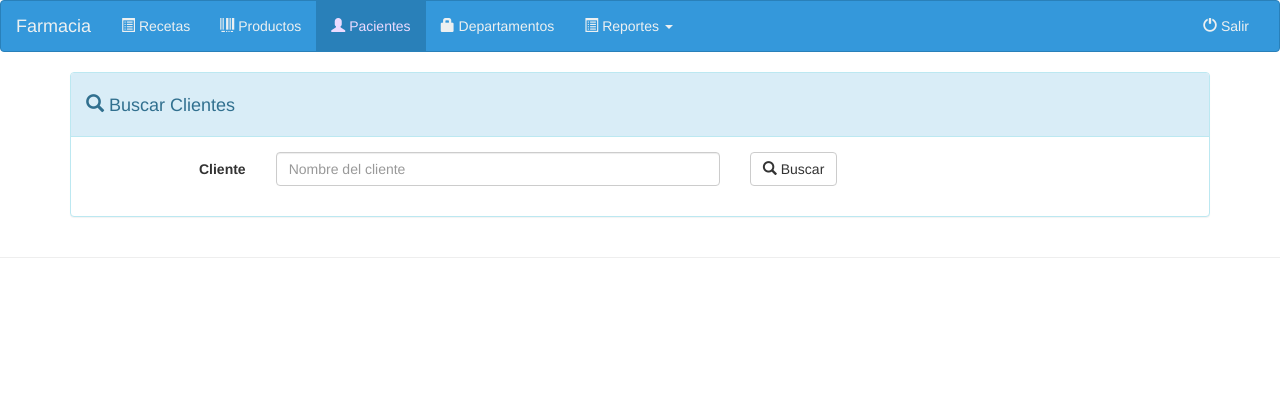
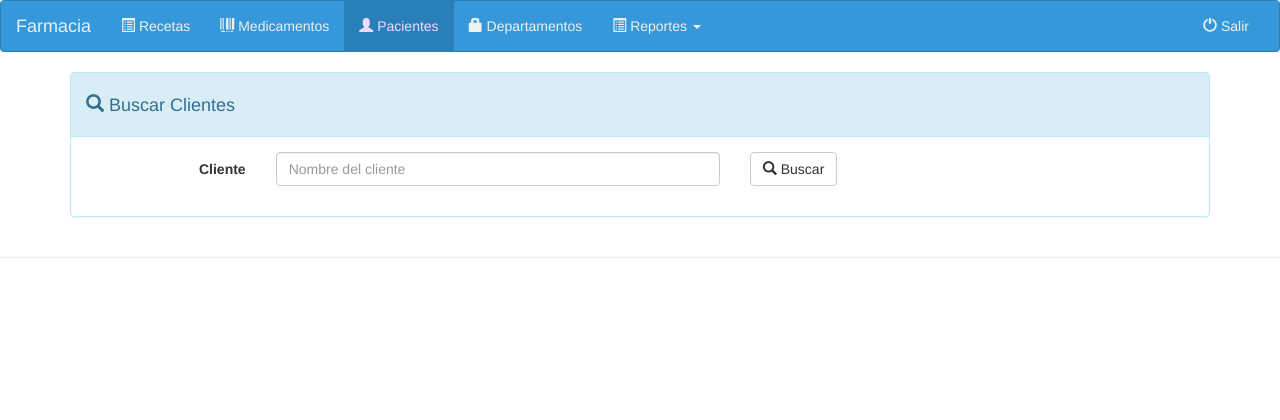
Before and after one commit to EdwinMLara/Medico, a PHP site: page /tcpdf/farmacia_sistem/clientes.php in a window 1280 px wide. Shown: the top 420 px of the page. Run offline with PHP 8.4, Linux system fonts and the light colour scheme; the visitor is signed in with stand-in values (Sample User, id 1); data that the repository does not hold is empty; a stand-in replaces the project's code that opens the database connection.

Commit message:
Cambiando etiqueta de Productos a Medicamentos

```diff
--- a/farmacia_sistem/navbar.php
+++ b/farmacia_sistem/navbar.php
@@ -15,7 +15,7 @@
 		<div class="collapse navbar-collapse" id="bs-example-navbar-collapse-1">
 			<ul class="nav navbar-nav">
 				<li class="<?php echo $active_facturas;?>"><a href="facturas.php"><i class='glyphicon glyphicon-list-alt'></i> Recetas <span class="sr-only">(current)</span></a></li>
-				<li class="<?php echo $active_productos;?>"><a href="productos.php"><i class='glyphicon glyphicon-barcode'></i> Productos</a></li>
+				<li class="<?php echo $active_productos;?>"><a href="productos.php"><i class='glyphicon glyphicon-barcode'></i> Medicamentos</a></li>
 				<li class="<?php echo $active_clientes;?>"><a href="clientes.php"><i class='glyphicon glyphicon-user'></i> Pacientes</a></li>
 				<!--<li class="<?php echo $active_usuarios;?>"><a href="usuarios.php"><i class='glyphicon glyphicon-lock'></i> Usuarios</a></li>-->
 				<li class="<?php ?>"><a href="departamentos.php"><i class='glyphicon glyphicon-lock'></i> Departamentos</a></li>
```
